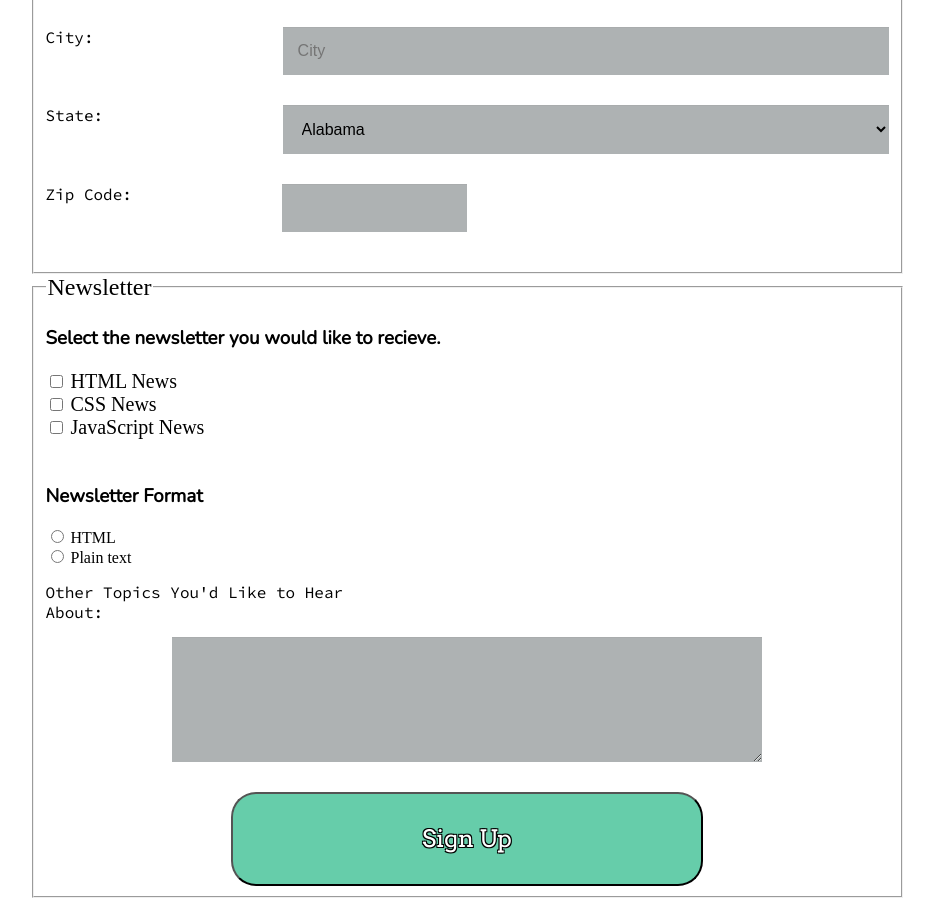
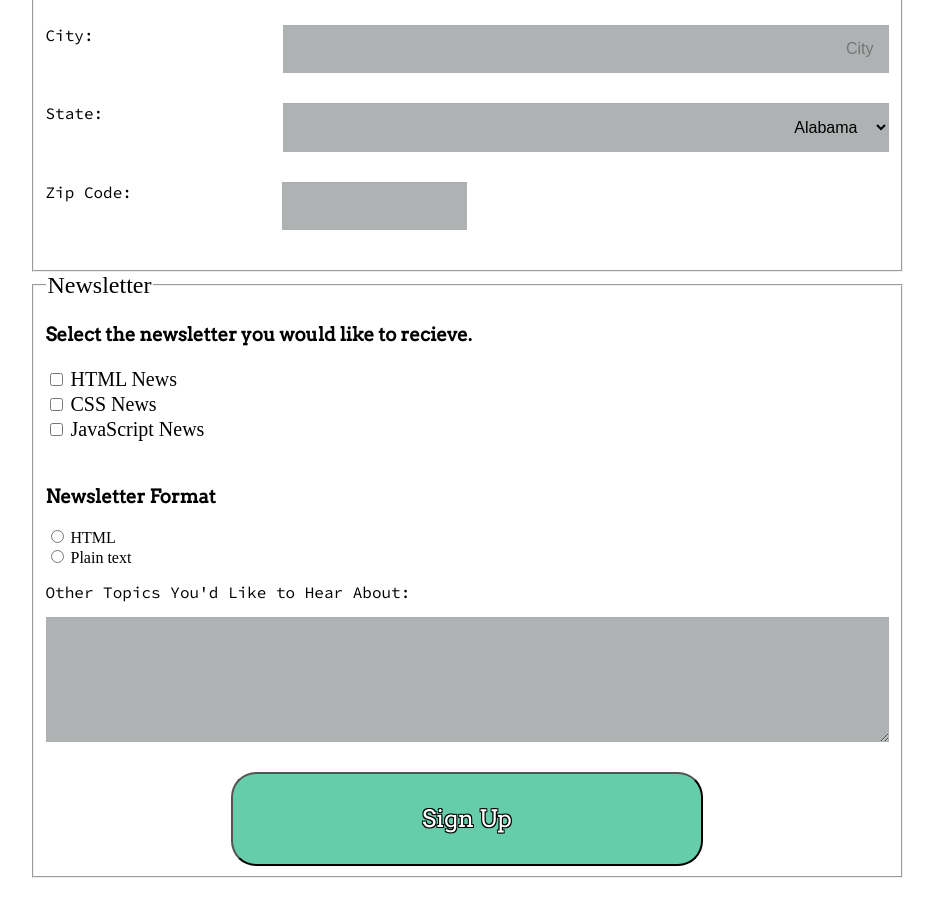
Before and after one commit to BlakeACollins/onlineRegistrationForm, a plain HTML site: page index.html in a window 1280 px wide. Shown: the part 627-1525 px from the top of the page, without its empty margins (173-1107 px from the left). Drawn offline with nearby package versions, Linux system fonts and the light colour scheme.

Commit message:
Add files via upload

```diff
--- a/css/styles.css
+++ b/css/styles.css
@@ -33,7 +33,7 @@ h2{
 
 h3{/*"Get the lastest....*/
     text-align: left;
-    font-family: 'Nunito', 'Times New Roman', Times, serif;
+    font-family: 'Arvo', 'Times New Roman', Times, serif;
 }
 .lastestNews{
     text-align: center;
@@ -66,17 +66,18 @@ select{
     color: black;
     box-shadow: 0 1px 0 rgba(0,0,0,0.03) inset;
     margin-bottom: 30px;
+    text-align: right;
+    transition-duration: 1.5s;
+}
 
-  }
 .input-selection{
       display: block
-
 }
 
 label{
-      display: block;
-      width: 150px;
+      display: inline;
 }
+
  #zip {
     width: 35%;
     margin-right: 50%;
@@ -87,19 +88,15 @@ select{
 }
 
 .topic{
-      margin-bottom: 15px;
-      margin: 0 auto;
+    display:inline;
 }
 .format{
     margin-bottom: 15px;
-
 }
 textarea{
     margin-top: 15px;
+    width: 100%;
     display: block;
-    margin-left: auto;
-    margin-right: auto;
-
 }
 .typeOfNews{
      padding-bottom: 25px;
@@ -125,6 +122,7 @@ button{
 input:focus, textarea:focus {
     background-color:#05b6f7;
     border: 2px solid #F47E58;
+
 }
 .copyright{
     text-align: center;
@@ -154,7 +152,7 @@ input:focus, textarea:focus {
     }
       textarea{
         height: 125px;
-        max-width: 70%;
+        max-width: 100%;
     }
 
     label{
@@ -180,6 +178,4 @@ input:focus, textarea:focus {
         max-width: 70%;
         margin: 0 auto;
     }
-
-
 }
```
Lines whose indentation alone changed are shown as unchanged.
